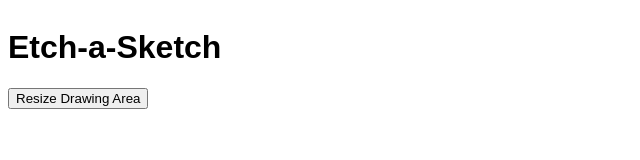
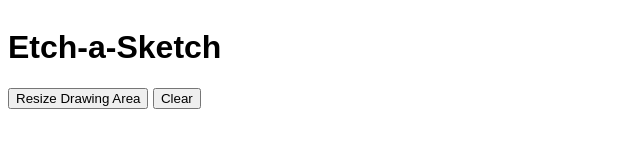
Before and after one commit to colin-intj/etch-a-sketch, a plain HTML site: page index.html in a window 1280 px wide. Shown: the whole page, without its empty margins (0-640 px from the left). Drawn offline with Linux system fonts and the light colour scheme.

Commit message:
Add button that'll eventually be able to clear the drawing area

```diff
--- a/index.html
+++ b/index.html
@@ -11,6 +11,7 @@
     <h1>Etch-a-Sketch</h1>
     <section class="toolbar">
       <button class="resize-drawing-area">Resize Drawing Area</button>
+      <button class="clear-drawing-area">Clear</button>
     </section>
   </body>
 </html>
```
